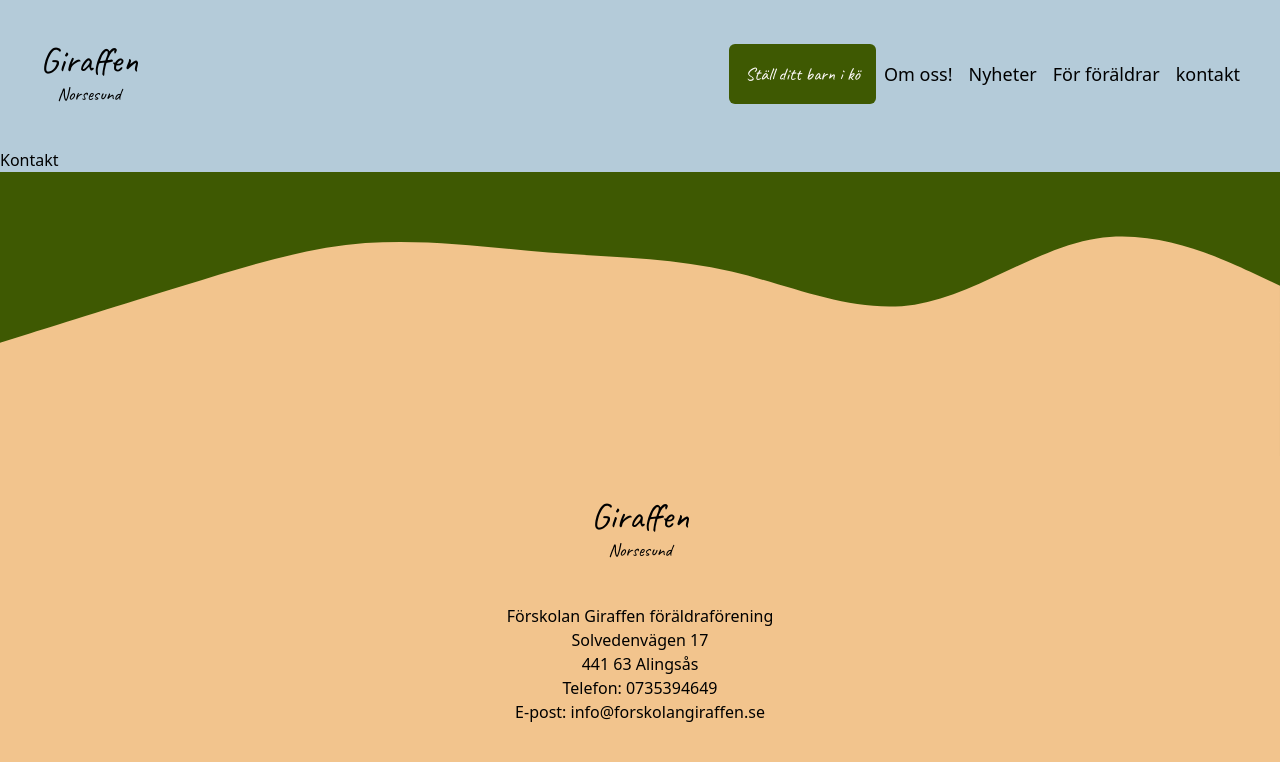
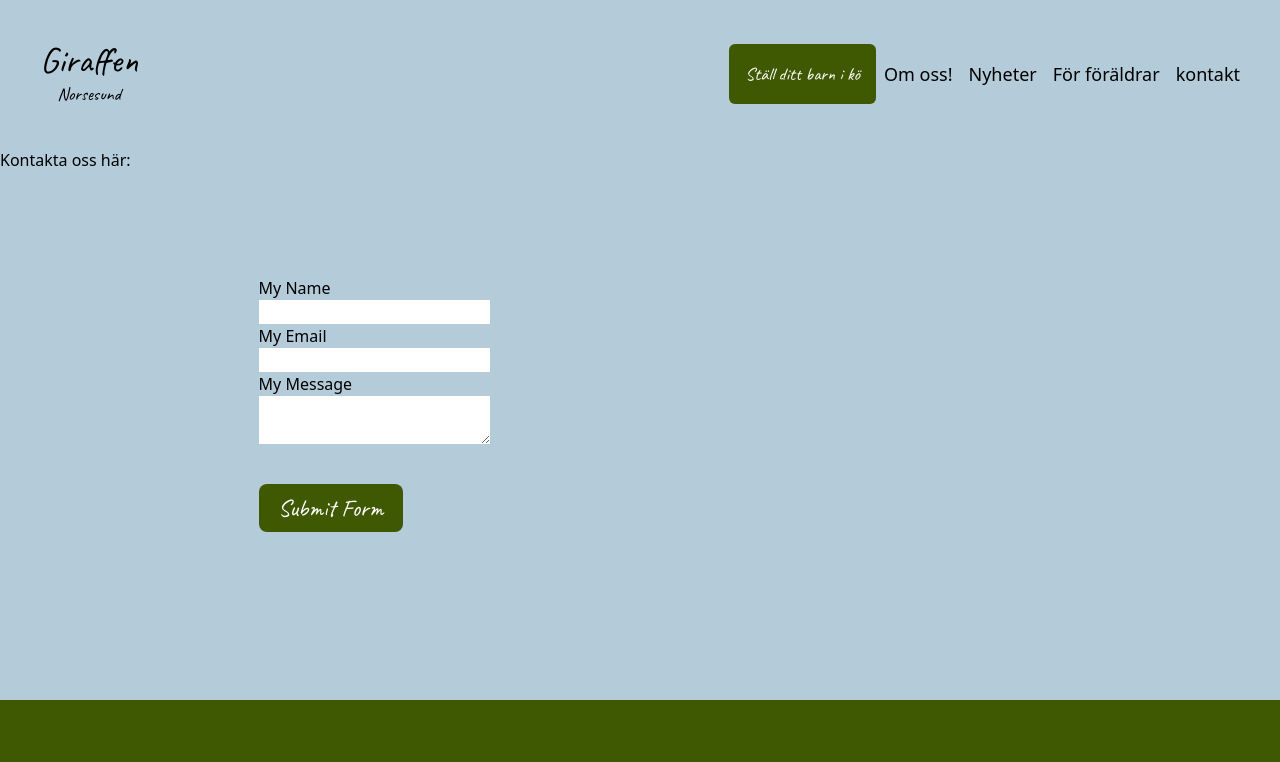
Before and after one commit to dannebrob/giraffen, a Next.js app: page /kontakt in a window 1280 px wide. Shown: the top 762 px of the page. Built offline with nearby package versions, Linux system fonts and the light colour scheme; no server answers.

Commit message:
Refactor Hero component and add contact form to Kontakt page

```diff
--- a/src/components/Hero.js
+++ b/src/components/Hero.js
@@ -15,7 +15,7 @@ export const Hero = () => {
   return (
     <section className='w-full pb-10'>
         <div className='w-full flex flex-col md:flex-wrap md:flex-row '>
-          <div className='w-full'>
+          <div className='w-full md:w-1/2'>
             <Image
             src={heroImg.src}
             alt="profile"
@@ -24,8 +24,8 @@ export const Hero = () => {
             className="w-full h-full top-0 left-0 object-cover"
         />
 
-          </div>
-            <div className='w-full flex flex-col text-center px-8'>
+        </div>
+            <div className='flex flex-col text-center px-8 md:w-1/2'>
             <h1 className={`${caveat.className} text-5xl py-8`}>Om giraffen</h1>
 
             <p className=''>
--- a/src/pages/kontakt.js
+++ b/src/pages/kontakt.js
@@ -4,6 +4,7 @@ import { Caveat } from 'next/font/google'
 import {TopHead} from '@/components/header/TopHead'
 import {Footer} from '@/components/footer/Footer'
 
+console.log(process.env.API_KEY);
 
 const caveat = Caveat({
     subsets: ['latin'],
@@ -16,7 +17,27 @@ export default function Kontakt() {
   return (
     <>
       <TopHead />
-      Kontakt
+      <section className='w-full pb-10'>
+        <div className='w-full flex flex-col md:flex-wrap md:flex-row '>
+          <h1 className='text-center'>Kontakta oss här:</h1>
+        <form action="https://api.web3forms.com/submit" method="POST" className='flex flex-col p-10 md:p-32'>
+        <input type="hidden" name="access_key" value="69c5f846-9c97-44a5-9ff7-b41d726d697b" />
+        <input type="hidden" name="redirect" value="https://google.com/"></input>
+
+        <label>My Name</label>
+        <input type="text" name="name" required />
+        <label>My Email</label>
+        <input type="email" name="email" required />
+        <label>My Message</label>
+        <textarea name="message" required></textarea>
+        <input type="checkbox" name="botcheck" className='hidden'></input>
+        <button type="submit" className={`p-2 mt-10 bg-green w-36 text-center rounded-lg text-2xl text-white ${caveat.className}`}>Submit Form</button>
+
+    </form>
+      </div>
+      </section>
+
+<script src="https://web3forms.com/client/script.js" async defer></script>
       <Footer />
     </>
   )
```
Also changed, not shown: 1 other file (tests, documents, lock files or other folders).
